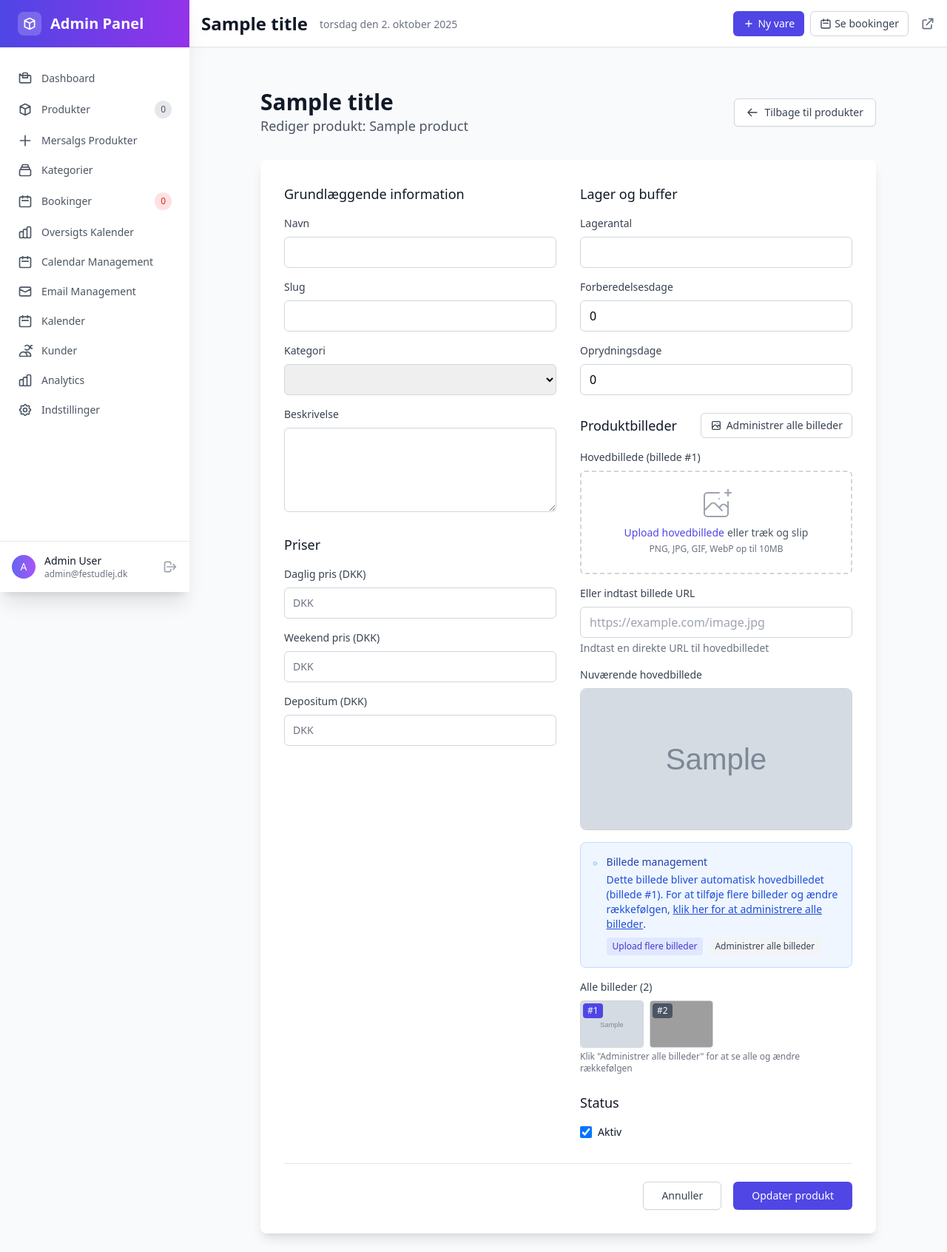
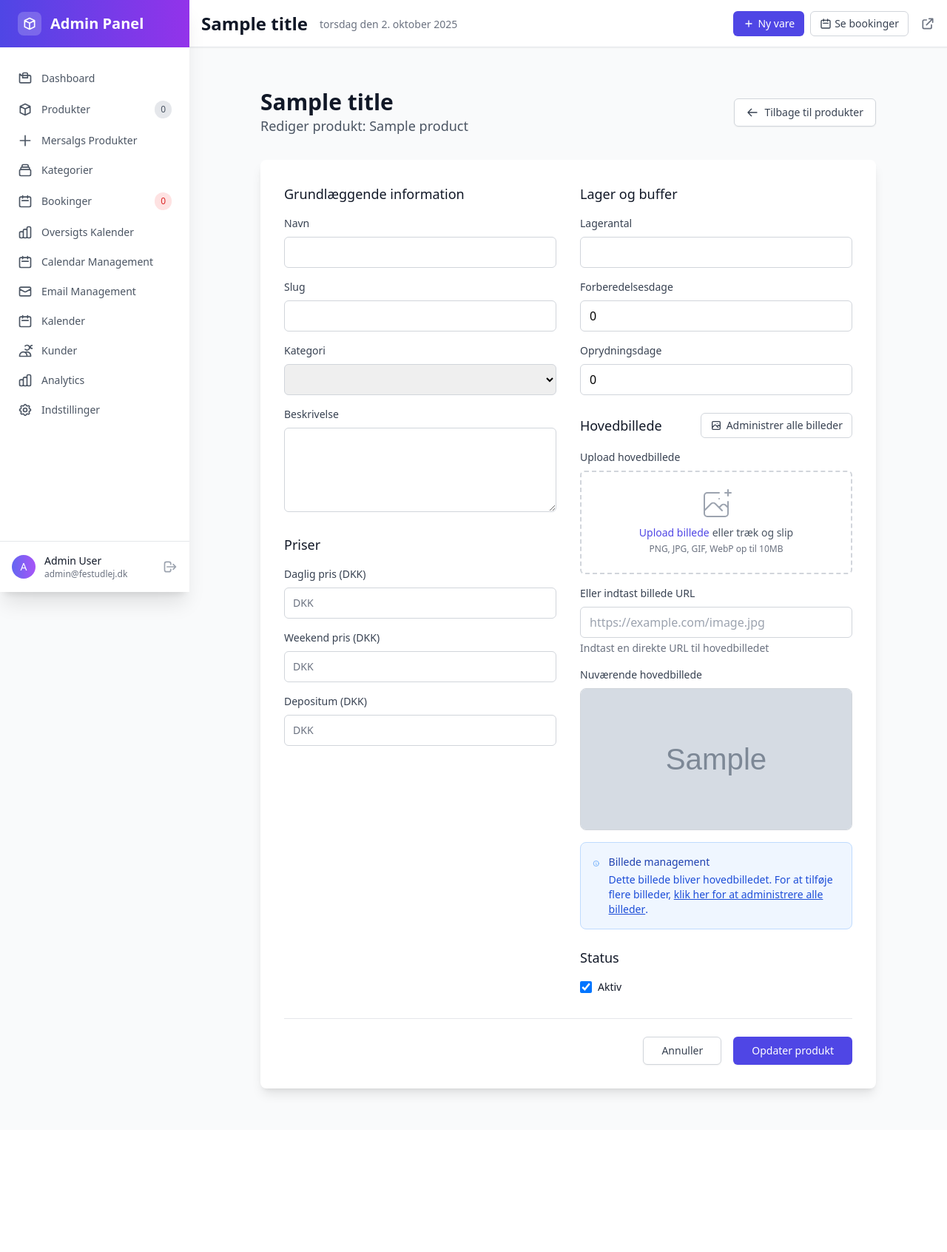
Before and after one commit to Flyvendedk799/HighendEvent, a Flask app: template app/templates/admin/product_form.html in a window 1280 px wide. Shown: the top 1692 px of the page at 74% size. After the commit the page ends 1483 px from the top, so only its background shows below. Run offline with Flask 3, Linux system fonts and the light colour scheme; tables that the repository leaves empty hold one stand-in row (values such as "Sample post"); the template is opened without the code that fills it: values that come from a table or form of the project are taken from there, most other values are stand-ins (such as "Sample title", 1, 10 or a date in 2020); grey boxes marked "Sample" are stand-in pictures; lists and menus that the app fills with data are empty; some libraries are stand-ins or nearby versions; grey boxes are pictures that could not be loaded.

Commit message:
Improve image management UX and fix drag-and-drop issues
- Remove duplicate image management from product edit form
- Keep only hero image upload in product edit, redirect to image management for more
- Fix image count to include hero image in total count
- Fix drag-and-drop reordering with proper save button functionality
- Make all images draggable (not just first and last)
- Add visual feedback for unsaved changes
- Improve bulk upload interface with clearer instructions
- Separate concerns: product edit for hero image, image management for all images
- Fix JavaScript to handle all image positions correctly

```diff
--- a/app/templates/admin/bulk_image_upload.html
+++ b/app/templates/admin/bulk_image_upload.html
@@ -34,7 +34,7 @@
 
                     <div class="space-y-4">
                         <div>
-                            <p class="text-sm font-medium text-gray-700 mb-2">Vælg flere billeder</p>
+                            <p class="text-sm font-medium text-gray-700 mb-2">Vælg billeder (en eller flere)</p>
                             <div class="mt-1 flex justify-center px-6 pt-5 pb-6 border-2 border-gray-300 border-dashed rounded-md hover:border-gray-400 transition-colors duration-200">
                                 <div class="space-y-1 text-center">
                                     <svg class="mx-auto h-12 w-12 text-gray-400" stroke="currentColor" fill="none" viewBox="0 0 48 48">
@@ -47,7 +47,7 @@
                                         </label>
                                         <p class="pl-1">eller træk og slip</p>
                                     </div>
-                                    <p class="text-xs text-gray-500">PNG, JPG, GIF, WebP op til 10MB hver</p>
+                                    <p class="text-xs text-gray-500">PNG, JPG, GIF, WebP op til 10MB hver. Du kan vælge ét eller flere billeder.</p>
                                 </div>
                             </div>
                             {% if form.image_files.errors %}
--- a/app/templates/admin/product_form.html
+++ b/app/templates/admin/product_form.html
@@ -156,7 +156,7 @@
                     <!-- Media -->
                     <div>
                         <div class="flex items-center justify-between mb-4">
-                            <h3 class="text-lg font-medium text-gray-900">Produktbilleder</h3>
+                            <h3 class="text-lg font-medium text-gray-900">Hovedbillede</h3>
                             {% if product %}
                             <a href="{{ url_for('admin.product_images', product_id=product.id) }}"
                                class="inline-flex items-center px-3 py-1.5 border border-gray-300 rounded-md text-sm font-medium text-gray-700 bg-white hover:bg-gray-50">
@@ -173,7 +173,7 @@
                             {{ form.hero_image_url(style="display: none;") }}
 
                             <div>
-                                <p class="text-sm font-medium text-gray-700 mb-2">Hovedbillede (billede #1)</p>
+                                <p class="text-sm font-medium text-gray-700 mb-2">Upload hovedbillede</p>
                                 <div class="mt-1 flex justify-center px-6 pt-5 pb-6 border-2 border-gray-300 border-dashed rounded-md hover:border-gray-400 transition-colors duration-200">
                                     <div class="space-y-1 text-center">
                                         <svg class="mx-auto h-12 w-12 text-gray-400" stroke="currentColor" fill="none" viewBox="0 0 48 48">
@@ -181,7 +181,7 @@
                                         </svg>
                                         <div class="flex text-sm text-gray-600">
                                             <label for="hero_image_file" class="relative cursor-pointer bg-white rounded-md font-medium text-indigo-600 hover:text-indigo-500 focus-within:outline-none focus-within:ring-2 focus-within:ring-offset-2 focus-within:ring-indigo-500">
-                                                <span>Upload hovedbillede</span>
+                                                <span>Upload billede</span>
                                                 {{ form.hero_image_file(id="hero_image_file", class="sr-only") }}
                                             </label>
                                             <p class="pl-1">eller træk og slip</p>
@@ -218,51 +218,12 @@
                                     <div>
                                         <h4 class="text-sm font-medium text-blue-800">Billede management</h4>
                                         <p class="text-sm text-blue-700 mt-1">
-                                            Dette billede bliver automatisk hovedbilledet (billede #1).
-                                            For at tilføje flere billeder og ændre rækkefølgen,
+                                            Dette billede bliver hovedbilledet. For at tilføje flere billeder,
                                             <a href="{{ url_for('admin.product_images', product_id=product.id) if product else '#' }}" class="font-medium underline hover:text-blue-600">klik her for at administrere alle billeder</a>.
                                         </p>
-                                        {% if product %}
-                                        <div class="mt-2 flex space-x-2">
-                                            <a href="{{ url_for('admin.bulk_upload_images', product_id=product.id) }}" class="text-xs bg-indigo-100 text-indigo-700 px-2 py-1 rounded hover:bg-indigo-200">
-                                                Upload flere billeder
-                                            </a>
-                                            <a href="{{ url_for('admin.product_images', product_id=product.id) }}" class="text-xs bg-gray-100 text-gray-700 px-2 py-1 rounded hover:bg-gray-200">
-                                                Administrer alle billeder
-                                            </a>
-                                        </div>
-                                        {% endif %}
                                     </div>
                                 </div>
                             </div>
-
-                            {% if product and product.images %}
-                            <div class="mt-4">
-                                <label class="block text-sm font-medium text-gray-700 mb-2">Alle billeder ({{ product.images|length + 1 }})</label>
-                                <div class="grid grid-cols-4 gap-2">
-                                    <!-- Show hero image first -->
-                                    {% if product.hero_image_url %}
-                                    <div class="relative">
-                                        <img src="{{ product.hero_image_url | image_url }}" alt="{{ product.name }}" class="w-full h-16 object-cover rounded border border-gray-300">
-                                        <span class="absolute top-1 left-1 bg-indigo-600 text-white text-xs px-1.5 py-0.5 rounded">#1</span>
-                                    </div>
-                                    {% endif %}
-                                    <!-- Show other images -->
-                                    {% for image in product.images[:3] %}
-                                    <div class="relative">
-                                        <img src="{{ image.url | image_url }}" alt="{{ image.alt }}" class="w-full h-16 object-cover rounded border border-gray-300">
-                                        <span class="absolute top-1 left-1 bg-gray-600 text-white text-xs px-1.5 py-0.5 rounded">#{{ image.sort_order + 1 }}</span>
-                                    </div>
-                                    {% endfor %}
-                                    {% if product.images|length > 3 %}
-                                    <div class="w-full h-16 bg-gray-100 rounded border border-gray-300 flex items-center justify-center">
-                                        <span class="text-xs text-gray-500">+{{ product.images|length - 3 }} flere</span>
-                                    </div>
-                                    {% endif %}
-                                </div>
-                                <p class="mt-1 text-xs text-gray-500">Klik "Administrer alle billeder" for at se alle og ændre rækkefølgen</p>
-                            </div>
-                            {% endif %}
                         </div>
                     </div>
 
```
Also changed, not shown: app/templates/admin/product_images.html (+50 -13 lines).
